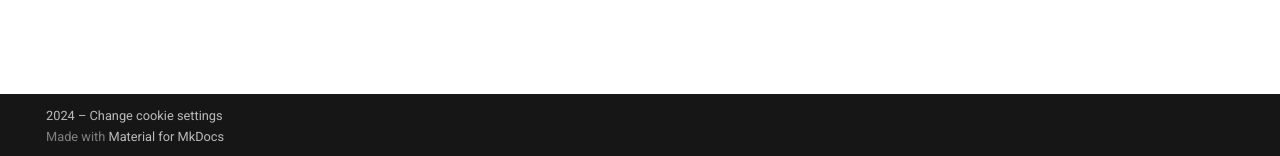
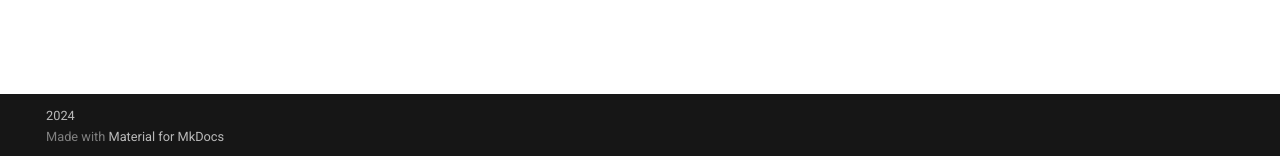
Before and after one commit to photobooth-app/photobooth-docs, an MkDocs documentation site: the page built from docs/setup/index.md, in a window 1280 px wide. Shown: the part 741-897 px from the top of the page. Built offline with MkDocs 1.6.1 and Material for MkDocs 9.7.7, drawn with Linux system fonts in a browser that asks for light colours; comment, search, counter and statistics services are not loaded; part of the change alters nothing that is shown.

```diff
--- a/mkdocs.yml
+++ b/mkdocs.yml
@@ -6,6 +6,7 @@ dev_addr: 127.0.0.1:8001
 
 theme:
   name: "material"
+  custom_dir: overrides
   logo: assets/logo-notext-white-transparent.png
   features:
     - navigation.tabs
@@ -55,33 +56,10 @@ plugins:
   - glightbox
 
 copyright: >
-  2024 – <a href="#__consent">Change cookie settings</a>
-
+  2024
 extra:
-  consent:
-    title: Cookie consent
-    description: >-
-      We use cookies to recognize your repeated visits and preferences, as well
-      as to measure the effectiveness of our documentation and whether users
-      find what they're searching for. With your consent, you're helping us to
-      make our documentation better.
   analytics:
-    provider: google
-    property: G-HJ2DQGS163
-    feedback:
-        title: Was this page helpful?
-        ratings:
-          - icon: material/emoticon-happy-outline
-            name: This page was helpful
-            data: 1
-            note: >-
-              Thanks for your feedback!
-          - icon: material/emoticon-sad-outline
-            name: This page could be improved
-            data: 0
-            note: >-
-              Thanks for your feedback! Help us improve this page by
-              using our <a href="https://github.com/photobooth-app/photobooth-docs/issues/new" target="_blank" rel="noopener">issue tracker</a>.
+    provider: custom
 
 nav:
   - Home:
--- /dev/null
+++ b/overrides/partials/integrations/analytics/custom.html
@@ -0,0 +1,15 @@
+<!-- Matomo -->
+<script>
+  var _paq = window._paq = window._paq || [];
+  /* tracker methods like "setCustomDimension" should be called before "trackPageView" */
+  _paq.push(['trackPageView']);
+  _paq.push(['enableLinkTracking']);
+  (function() {
+    var u="//matmo.mgineer85.de/";
+    _paq.push(['setTrackerUrl', u+'matomo.php']);
+    _paq.push(['setSiteId', '1']);
+    var d=document, g=d.createElement('script'), s=d.getElementsByTagName('script')[0];
+    g.async=true; g.src=u+'matomo.js'; s.parentNode.insertBefore(g,s);
+  })();
+</script>
+<!-- End Matomo Code -->
```
